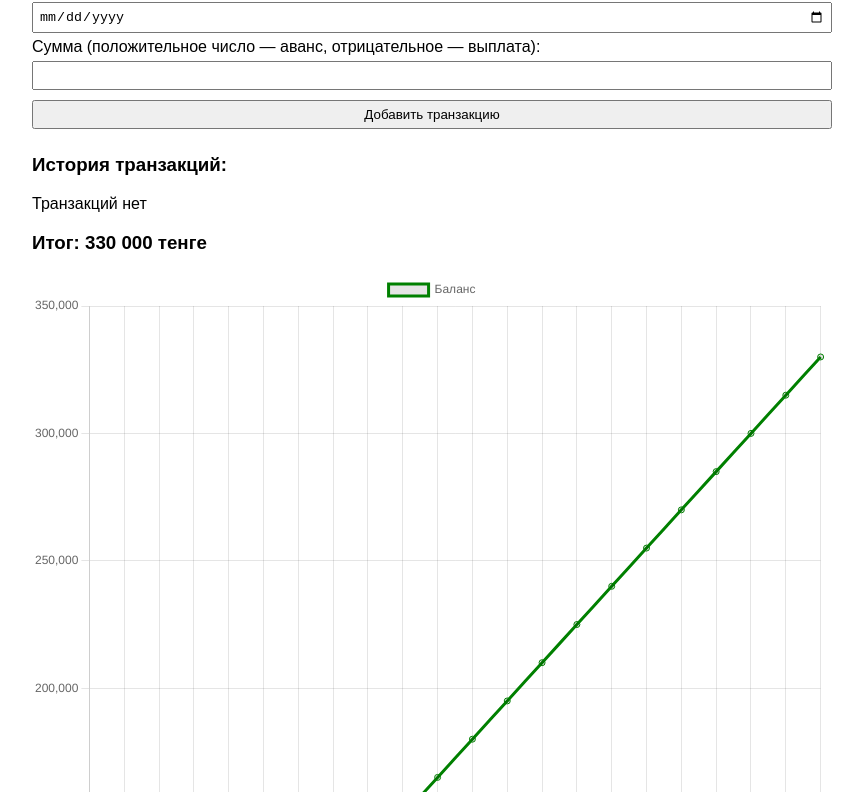
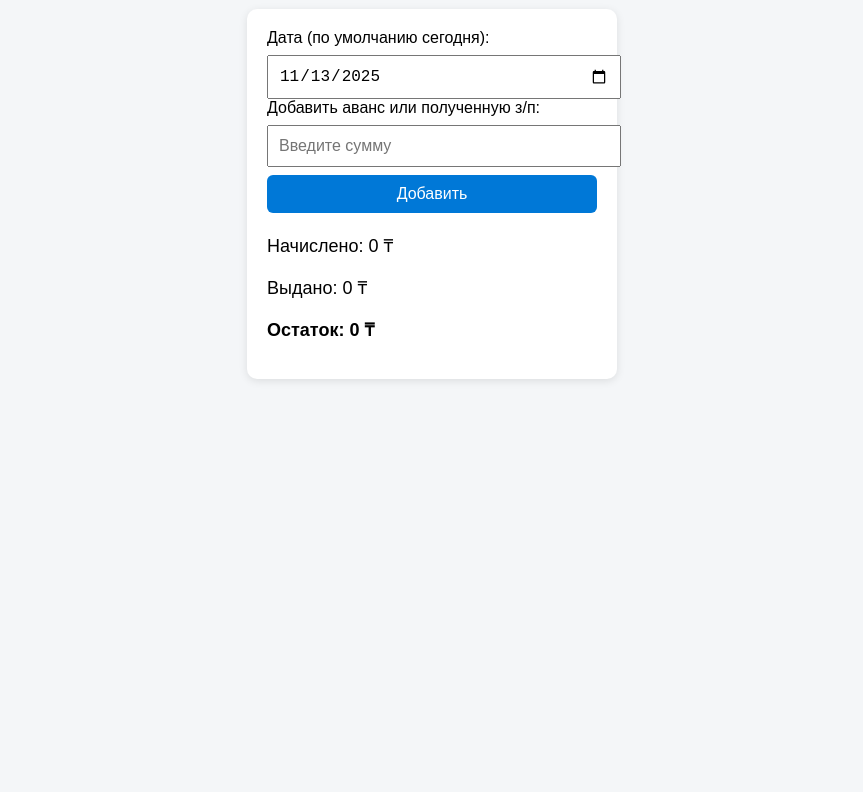
Before and after one commit to Rydnichanin/salary-tracker, a plain HTML site: page index.html in a window 1280 px wide. Shown: the part 109-901 px from the top of the page, without its empty margins (208-1071 px from the left). After the commit the page ends 800 px from the top, so only its background shows below. Drawn offline with nearby package versions, Linux system fonts and the light colour scheme; no server answers; animation ran at ten frames a second.

Commit message:
Refactor salary calculation app with Firebase integration
Updated the salary calculation application with a new layout and integrated Firebase for data management.

```diff
--- a/index.html
+++ b/index.html
@@ -2,186 +2,158 @@
 <html lang="ru">
 <head>
 <meta charset="UTF-8">
-<title>Автоподсчёт зарплаты</title>
-<script src="https://cdn.jsdelivr.net/npm/chart.js"></script>
+<meta name="viewport" content="width=device-width, initial-scale=1.0">
+<title>Подсчёт зарплаты (онлайн)</title>
 <style>
-body { font-family: Arial; max-width: 800px; margin: auto; padding: 20px; }
-input, button { padding: 5px; margin: 5px 0; width: 100%; box-sizing: border-box; }
-#history { margin-top: 20px; }
-.history-item { display: flex; justify-content: space-between; align-items: center; margin: 5px 0; gap: 8px; }
-.history-left { flex: 1; }
-.history-actions { display: flex; gap: 6px; }
-.small-btn { padding: 4px 8px; width: auto; }
-canvas { margin-top: 20px; max-width: 100%; }
+  body {
+    font-family: Arial, sans-serif;
+    background: #f4f6f8;
+    display: flex;
+    flex-direction: column;
+    align-items: center;
+    padding: 30px;
+  }
+  h1 {
+    color: #333;
+  }
+  .card {
+    background: #fff;
+    padding: 20px;
+    border-radius: 10px;
+    box-shadow: 0 2px 8px rgba(0,0,0,0.1);
+    width: 330px;
+  }
+  input, button {
+    width: 100%;
+    padding: 10px;
+    margin-top: 8px;
+    font-size: 16px;
+  }
+  button {
+    background-color: #0078d7;
+    color: white;
+    border: none;
+    border-radius: 6px;
+    cursor: pointer;
+  }
+  button:hover {
+    background-color: #005fa3;
+  }
+  .result {
+    margin-top: 20px;
+    font-size: 18px;
+  }
 </style>
 </head>
 <body>
 
-<h2>Учёт зарплаты</h2>
+<h1>Подсчёт зарплаты</h1>
 
-<label>Дата транзакции:</label>
-<input type="date" id="transDate">
+<div class="card">
+  <label>Дата (по умолчанию сегодня):</label>
+  <input type="date" id="dateInput">
 
-<label>Сумма (положительное число — аванс, отрицательное — выплата):</label>
-<input type="number" id="change">
+  <label>Добавить аванс или полученную з/п:</label>
+  <input type="number" id="amountInput" placeholder="Введите сумму">
+  <button id="addBtn">Добавить</button>
 
-<div style="display:flex; gap:8px;">
-  <button id="saveBtn" onclick="addOrSaveTransaction()">Добавить транзакцию</button>
-  <button id="cancelBtn" onclick="cancelEdit()" style="display:none; width: 150px;">Отменить</button>
+  <div class="result">
+    <p>Начислено: <span id="totalSalary">0</span> ₸</p>
+    <p>Выдано: <span id="paidOut">0</span> ₸</p>
+    <p><strong>Остаток: <span id="remaining">0</span> ₸</strong></p>
+  </div>
 </div>
 
-<div id="history"></div>
-<div id="result"></div>
+<script type="module">
+// === Подключение Firebase ===
+import { initializeApp } from "https://www.gstatic.com/firebasejs/10.14.1/firebase-app.js";
+import { getFirestore, doc, getDoc, setDoc, updateDoc, onSnapshot } from "https://www.gstatic.com/firebasejs/10.14.1/firebase-firestore.js";
 
-<canvas id="salaryChart" width="700" height="300"></canvas>
+// === Конфигурация Firebase ===
+const firebaseConfig = {
+  apiKey: "AIzaSyDNk1We9du5BJyrgGbQrkqd7tSDscneIOA",
+  authDomain: "gold-11fa4.firebaseapp.com",
+  databaseURL: "https://gold-11fa4-default-rtdb.firebaseio.com",
+  projectId: "gold-11fa4",
+  storageBucket: "gold-11fa4.firebasestorage.app",
+  messagingSenderId: "226774330161",
+  appId: "1:226774330161:web:d1e1c93ade5dcea31d5e10",
+  measurementId: "G-7MLLBN1YZ4"
+};
 
-<script>
-// ----- Настройки -----
-let rate = 15000;
-let startDate = new Date("2025-10-23");
+// === Инициализация ===
+const app = initializeApp(firebaseConfig);
+const db = getFirestore(app);
 
-// ----- Загрузка транзакций из LocalStorage -----
-let transactions = JSON.parse(localStorage.getItem('transactions')) || [];
+// === Настройки ===
+const dailyRate = 15000;
+const holidayRate = 20000;
 
-// индекс редактируемой транзакции, -1 = не редактируется
-let editingIndex = -1;
+// Праздничные дни Казахстана (месяц-день)
+const holidays = [
+  "01-01", "01-02", "03-08", "03-21", "03-22", "03-23",
+  "05-01", "05-07", "05-09", "07-06", "08-30", "10-25", "12-16", "12-17"
+];
 
-// ----- Подсчёт баланса по дням -----
-function calculateBalance() {
-    let today = new Date();
-    let daysWorked = Math.floor((today - startDate)/(1000*60*60*24)) + 1;
-    if (daysWorked < 1) daysWorked = 1;
-    let balanceByDay = [];
-    let total = 0;
+// Устанавливаем сегодняшнюю дату
+const today = new Date();
+document.getElementById('dateInput').valueAsDate = today;
 
-    for (let i=0; i<daysWorked; i++) {
-        total += rate;
-        let currentDate = new Date(startDate);
-        currentDate.setDate(currentDate.getDate() + i);
-        transactions.forEach(t => {
-            let tDate = new Date(t.date);
-            if (tDate.toDateString() === currentDate.toDateString()) total -= t.amount;
-        });
-        balanceByDay.push({date: new Date(currentDate), balance: total});
-    }
-    return balanceByDay;
+// Ссылка на документ в Firestore
+const salaryDoc = doc(db, "salaryData", "main");
+
+// === Функции ===
+function isHoliday(date) {
+  const mmdd = date.toISOString().slice(5, 10);
+  return holidays.includes(mmdd);
 }
 
-// ----- Добавление или сохранение транзакции (редактирование) -----
-function addOrSaveTransaction() {
-    let dateInput = document.getElementById('transDate').value;
-    let amount = parseFloat(document.getElementById('change').value);
-    if (!dateInput || isNaN(amount)) return alert("Заполните дату и сумму.");
-
-    if (editingIndex >= 0) {
-        // сохраняем изменения
-        transactions[editingIndex] = {date: dateInput, amount: amount};
-        editingIndex = -1;
-    } else {
-        // добавляем новую транзакцию
-        transactions.push({date: dateInput, amount: amount});
-    }
-
-    // Сохраняем в LocalStorage
-    localStorage.setItem('transactions', JSON.stringify(transactions));
-
-    // очистка формы и обновление UI
-    clearForm();
-    updateDisplay();
+function calculateSalary(startDate) {
+  const now = new Date();
+  let total = 0;
+  let d = new Date(startDate);
+  while (d <= now) {
+    total += isHoliday(d) ? holidayRate : dailyRate;
+    d.setDate(d.getDate() + 1);
+  }
+  return total;
 }
 
-// ----- Начать редактирование записи -----
-function startEdit(i) {
-    const t = transactions[i];
-    document.getElementById('transDate').value = t.date;
-    document.getElementById('change').value = t.amount;
-    editingIndex = i;
-    document.getElementById('saveBtn').textContent = "Сохранить изменение";
-    document.getElementById('cancelBtn').style.display = "inline-block";
+// === При изменении базы — сразу обновляем данные на странице ===
+onSnapshot(salaryDoc, (docSnap) => {
+  if (docSnap.exists()) {
+    const data = docSnap.data();
+    const totalSalary = calculateSalary(new Date(data.startDate));
+    const paidOut = data.paidOut || 0;
+    updateDisplay(totalSalary, paidOut);
+  } else {
+    // если нет данных, создаём с текущей даты
+    setDoc(salaryDoc, { startDate: today.toISOString().split("T")[0], paidOut: 0 });
+  }
+});
+
+// === Добавление транзакции ===
+document.getElementById('addBtn').addEventListener('click', async () => {
+  const amount = Number(document.getElementById('amountInput').value);
+  if (!amount) return alert("Введите сумму!");
+
+  const snap = await getDoc(salaryDoc);
+  if (!snap.exists()) return alert("Данные ещё не созданы!");
+
+  const data = snap.data();
+  const newPaid = (data.paidOut || 0) + amount;
+
+  await updateDoc(salaryDoc, { paidOut: newPaid });
+  document.getElementById('amountInput').value = "";
+});
+
+// === Обновление отображения ===
+function updateDisplay(totalSalary, paidOut) {
+  document.getElementById("totalSalary").textContent = totalSalary.toLocaleString();
+  document.getElementById("paidOut").textContent = paidOut.toLocaleString();
+  document.getElementById("remaining").textContent = (totalSalary - paidOut).toLocaleString();
 }
+</script>
 
-// ----- Отмена редактирования -----
-function cancelEdit() {
-    editingIndex = -1;
-    clearForm();
-    document.getElementById('saveBtn').textContent = "Добавить транзакцию";
-    document.getElementById('cancelBtn').style.display = "none";
-}
-
-// ----- Удаление транзакции -----
-function deleteTransaction(i) {
-    if (!confirm("Удалить эту транзакцию?")) return;
-    transactions.splice(i,1);
-    localStorage.setItem('transactions', JSON.stringify(transactions));
-    // если удалили тот, что редактировался, отменяем режим редактирования
-    if (editingIndex === i) cancelEdit();
-    else if (editingIndex > i) editingIndex--; // сдвиг индекса
-    updateDisplay();
-}
-
-// ----- Очистка полей формы -----
-function clearForm() {
-    document.getElementById('transDate').value = "";
-    document.getElementById('change').value = "";
-    document.getElementById('saveBtn').textContent = "Добавить транзакцию";
-    document.getElementById('cancelBtn').style.display = "none";
-}
-
-// ----- Отображение истории и баланса -----
-function updateDisplay() {
-    // История транзакций
-    let historyHTML = "<h3>История транзакций:</h3>";
-    if (transactions.length === 0) {
-        historyHTML += "<div>Транзакций нет</div>";
-    } else {
-        transactions.forEach((t,i)=>{
-            const sign = t.amount > 0 ? '+' : '-';
-            const abs = Math.abs(t.amount).toLocaleString('ru-RU');
-            historyHTML += `<div class="history-item">
-                <div class="history-left">${t.date}: ${sign}${abs}</div>
-                <div class="history-actions">
-                  <button class="small-btn" onclick="startEdit(${i})">Редактировать</button>
-                  <button class="small-btn" onclick="deleteTransaction(${i})">Удалить</button>
-                </div>
-            </div>`;
-        });
-    }
-    document.getElementById('history').innerHTML = historyHTML;
-
-    // Баланс
-    let balanceByDay = calculateBalance();
-    let totalBalance = balanceByDay[balanceByDay.length-1]?.balance || 0;
-    document.getElementById('result').innerHTML = `<h3>Итог: ${totalBalance.toLocaleString('ru-RU')} тенге</h3>`;
-
-    // График
-    drawChart(balanceByDay);
-}
-
-// ----- Построение графика -----
-function drawChart(balanceByDay) {
-    const ctx = document.getElementById('salaryChart').getContext('2d');
-    if(window.salaryChartInstance) window.salaryChartInstance.destroy();
-    window.salaryChartInstance = new Chart(ctx,{
-        type:'line',
-        data:{
-            labels: balanceByDay.map(b=>b.date.toISOString().split('T')[0]),
-            datasets:[{
-                label:'Баланс',
-                data: balanceByDay.map(b=>b.balance),
-                borderColor:'green',
-                fill:false,
-                tension:0.3
-            }]
-        },
-        options: {
-            responsive: true,
-            maintainAspectRatio: false
-        }
-    });
-}
-
-// ----- Инициализация -----
-updateDisplay();
-</script>
 </body>
 </html>
```
